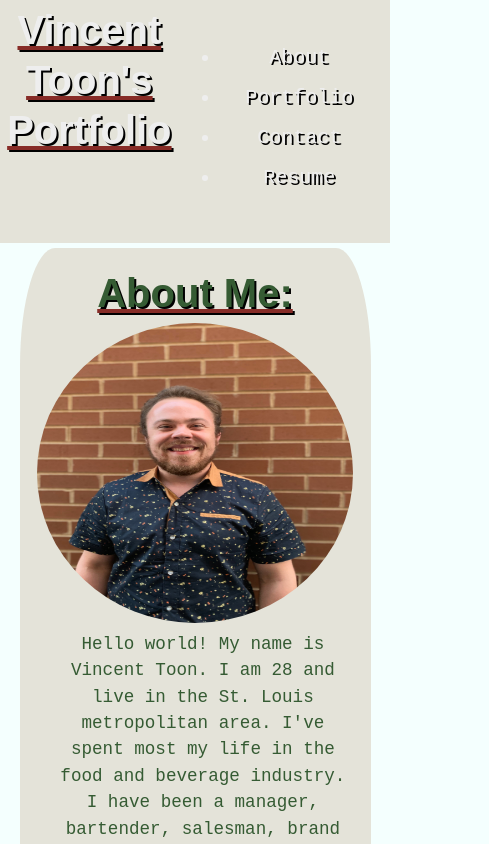
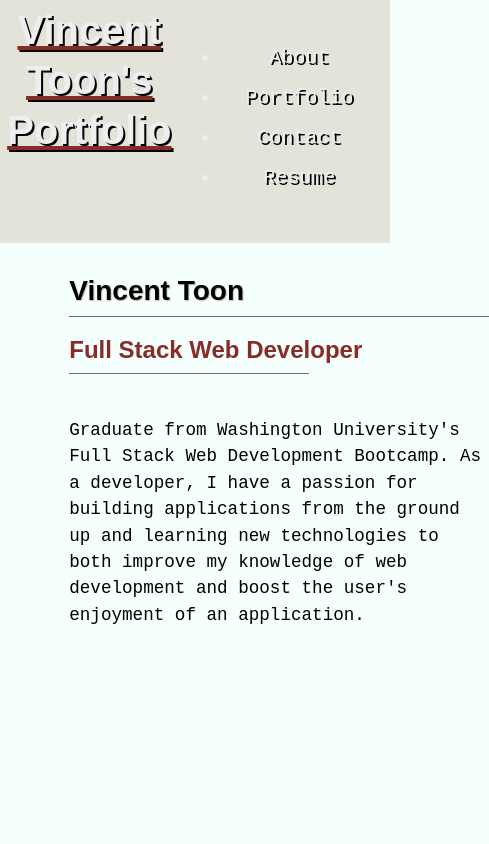
Before and after one commit to Vincenttoon/Toon-React-Portfolio, a React (Create React App) app: page / in a window 390 px wide. Shown: the top 844 px of the page, 489 px wide, since content can reach past the window. Built offline with nearby package versions, Linux system fonts and the light colour scheme.

Commit message:
bio working, need to do media queries

```diff
--- a/src/App.js
+++ b/src/App.js
@@ -1,6 +1,6 @@
 import React, { useState } from "react";
 import Header from "../src/components/Header";
-import About from "./components/About";
+import AboutPage from "./components/AboutPage";
 import Contact from "../src/components/Contact";
 import Portfolio from "../src/pages/Portfolio";
 import Resume from "../src/components/Resume";
@@ -13,7 +13,7 @@ const [currentTab, handleTabChange] = useState('about');
 // if statement to return current tab and display that pages information
 const displayTab = () => {
   if (currentTab === 'About') {
-    return <About />
+    return <AboutPage />
   }
   if (currentTab === 'Portfolio') {
     return <Portfolio />
@@ -24,7 +24,7 @@ const displayTab = () => {
   if (currentTab === 'Contact') {
     return <Contact />
   }
-  return <About />
+  return <AboutPage />
 }
 
   return (
--- /dev/null
+++ b/src/components/AboutPage/index.js
@@ -0,0 +1,48 @@
+import React from "react";
+import meImg from "../../assets/small/me_pic.jpg";
+
+const AboutPage = () => {
+  // return about and display img
+  return (
+    <div className="about-me-cont">
+        <div className="bio-cont justify-center">
+            <img src={meImg}
+            className="my-photo"
+            alt="Vincent smiling"
+            />
+            <div className="vincent-info-container flex-column">
+                <h3 className="info-name">Vincent Toon</h3>
+                <h4 className="info-job"> Full Stack Web Developer </h4>
+                <p className="info-text">
+                    Graduate from Washington University's Full Stack Web Development Bootcamp.
+                    As a developer, I have a passion for building applications from the ground up
+                    and learning new technologies to both improve my knowledge of web development and
+                    boost the user's enjoyment of an application.
+                </p>
+                <br></br>
+
+                <p className="info-text">
+                    Before pursuing web development full time, I spent my early professional career
+                    all over the service and beer industries. I have worked as a bar manager, brand representative,
+                     salesman and brewery assistant. These jobs have made me comfortable working in a fast paced environment
+                     and have found that many of the skills I have learned have benefitted me in succeeding in the practice
+                     and world of web development
+                </p>
+                <br></br>
+
+                <p className="info-text">
+                    When I am not online I enjoy walking my dog, playing music, playing video games, catching up with friends and
+                    visiting breweries far and wide for great drinks and food.
+                </p>
+                <br></br>
+
+                <p className="info-text">
+                    Please reach out if you have any inquiries or questions.
+                </p>
+            </div>
+        </div>
+    </div>
+  );
+}
+
+export default AboutPage;
--- a/src/index.css
+++ b/src/index.css
@@ -409,6 +409,8 @@ a nav-link:hover {
 
 /* === START CUSTOM CSS === */
 
+/* start featured page css */
+
 .f-cont {
   width: 85%;
 }
@@ -462,6 +464,75 @@ a nav-link:hover {
   margin-top: 10px;
   margin-bottom: 20px;
 }
+
+/* end featured page css */
+
+/* start about page css */
+
+.about-me-cont {
+  margin: auto;
+  margin-top: 25px;
+  display: flex;
+  flex-direction: row;
+  flex: 1;
+  justify-content: center;
+  width: 85%;
+
+}
+
+.bio-cont {
+  display: flex;
+  flex-direction: row;
+  background-color: var(--bg-color);
+  max-width: 80%;
+}
+
+.my-photo {
+  max-width: 40%;
+  max-height: 100%;
+  object-fit: cover;
+  object-position: center;
+
+}
+
+.vincent-info-container {
+  width: 50%;
+  height: 100%;
+  margin-left: 2em;
+  text-align: left;
+}
+
+.info-name {
+  text-shadow: 1px 1px 1px var(--secondary);
+}
+
+.info-job {
+  color: var(--third);
+  text-shadow: 0.5 0.5 0.5 var(--black);
+}
+
+.info-name::after {
+  content: '';
+  display: block;
+  height: 1px;
+  width: 15em;
+  background: var(--fourth);
+  margin: 0.5rem 0;
+  opacity: 0.8;
+}
+
+.info-job::after {
+  content: '';
+  display: block;
+  height: 1px;
+  width: 10em;
+  background: var(--fourth);
+  margin: 0.5rem 0;
+  opacity: 0.8;
+}
+
+
+/* end about page css */
 
 /* === END CUSTOM CSS === */
 .page-title {
@@ -1323,6 +1394,24 @@ a nav-link:hover {
   .link-container {
     margin-bottom: 10px;
   }
+
+  .about-me-cont {
+    flex-direction: column;
+    justify-content: center;
+  }
+
+  .bio-cont {
+    display: flex;
+    flex-direction: column;
+    justify-content: flex-start;
+  }
+
+  .my-photo {
+    max-width: 250px;
+    max-height: 350px;
+    margin: auto
+  }
+
 }
 
 @media screen and (max-width: 575px) {
@@ -1396,6 +1485,19 @@ a nav-link:hover {
 
   .link-container {
     margin-bottom: 10px;
+  }
+
+  .about-me-cont {
+    text-align: left;
+  }
+
+  .my-photo {
+    display: none;
+  }
+
+  .vincent-info-container {
+    max-height: 30%;
+    max-width: ;
   }
 }
 
```
Also changed, not shown: src/assets/small/me_pic.jpg.
